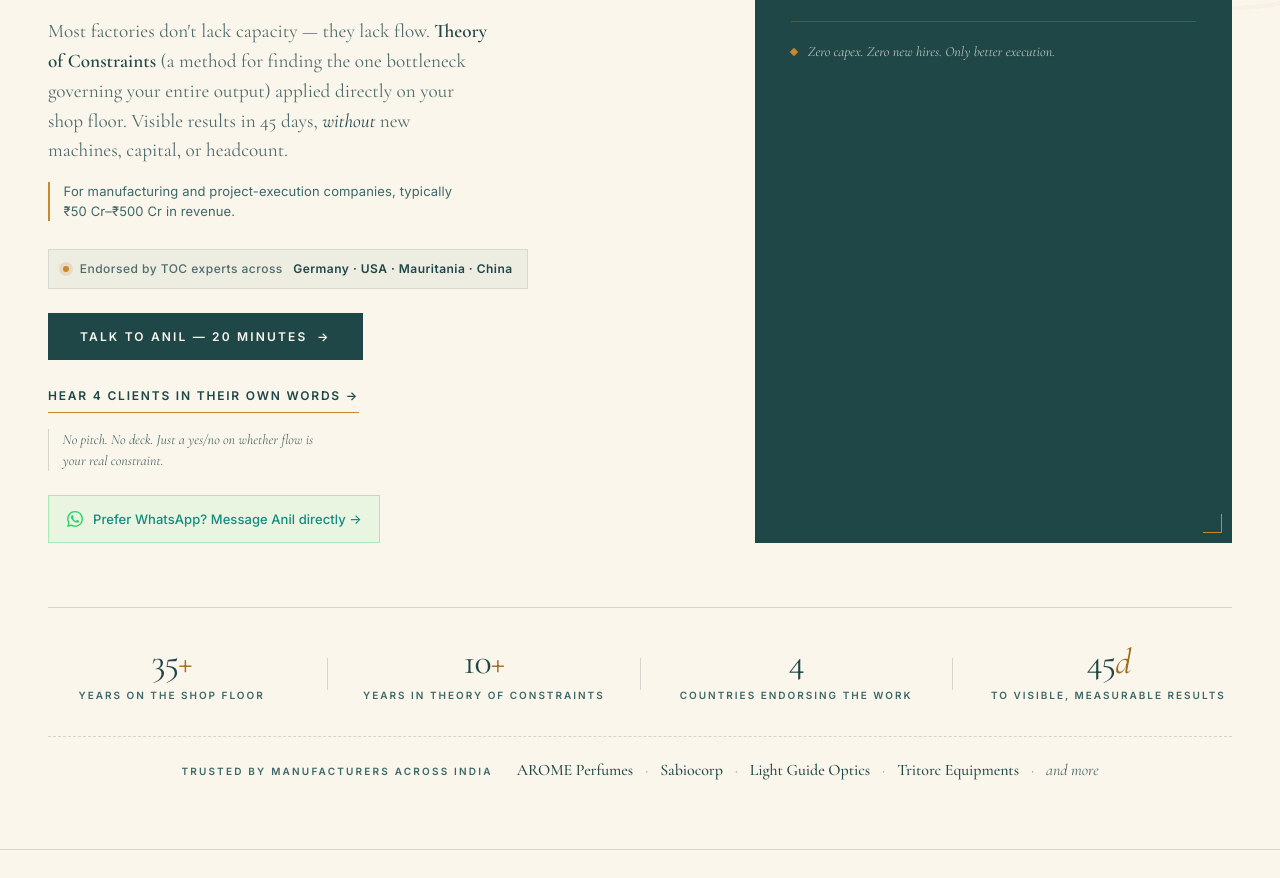
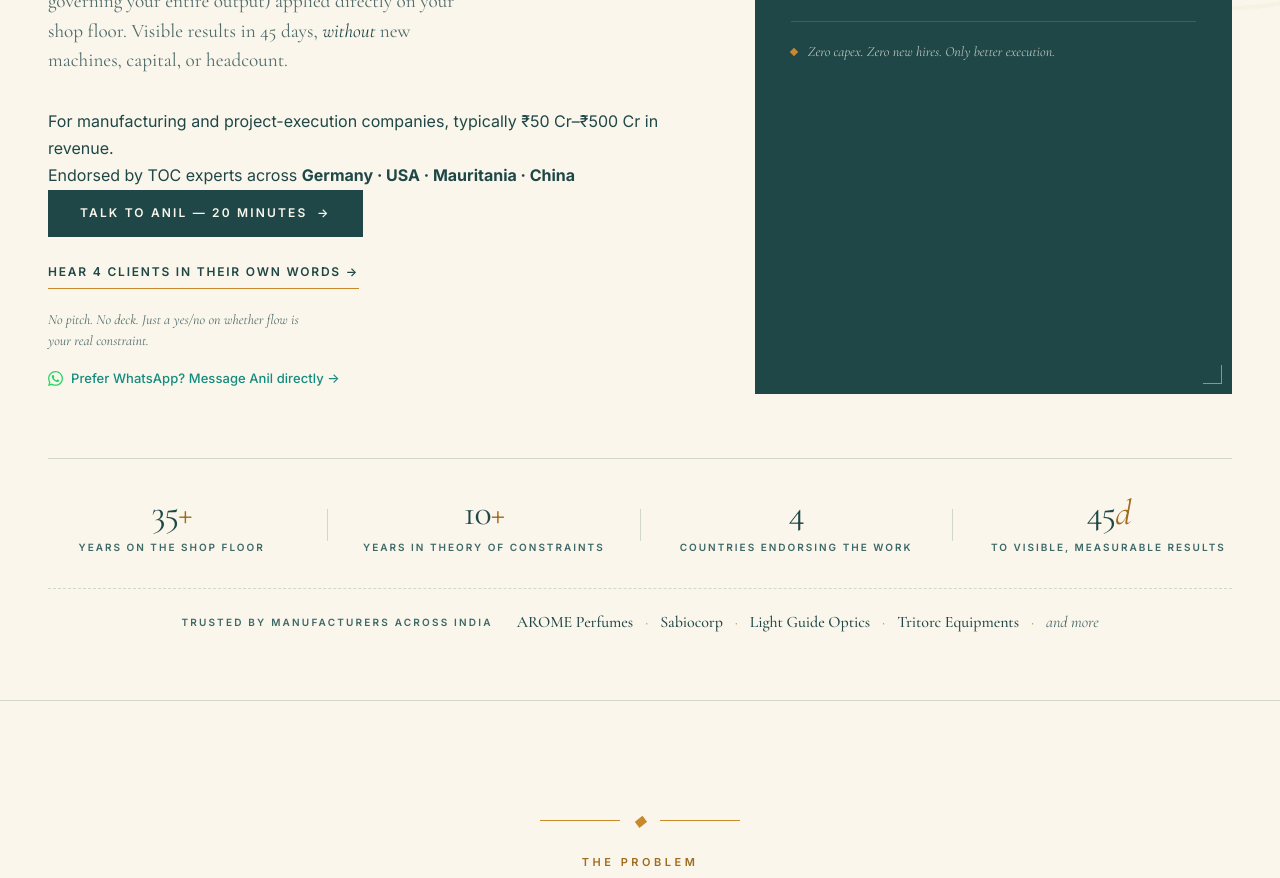
Before and after one commit to sumsur29/dosi-dosi-associates, a plain HTML site: page index.html in a window 1280 px wide. Shown: the part 503-1381 px from the top of the page. Drawn offline with nearby package versions, Linux system fonts and the light colour scheme.

Commit message:
Update styles.css

```diff
--- a/styles.css
+++ b/styles.css
@@ -401,9 +401,9 @@
 
 .hero h1 {
   font-family: var(--serif);
-  font-size: clamp(2.4rem, 5.2vw, 4.4rem);
-  font-weight: 400;
-  line-height: 1.02;
+  font-size: clamp(2.2rem, 4.5vw, 3.75rem);
+  font-weight: 400;
+  line-height: 1.05;
   letter-spacing: -0.022em;
   color: var(--teal);
   margin-bottom: 1.75rem;
@@ -420,107 +420,100 @@
   font-weight: 400;
   line-height: 1.55;
   color: var(--ink-soft);
-  margin-bottom: 1rem;
+  margin-bottom: 2rem;
   max-width: 48ch;
 }
 .hero-lede em {
   font-style: italic;
   color: var(--teal);
 }
-.hero-lede strong {
-  font-weight: 600;
-  color: var(--teal);
-  font-style: normal;
-}
-
-/* Audience qualifier — sits below lede */
-.hero-qualifier {
-  font-family: var(--sans);
-  font-size: 13px;
-  color: var(--teal-soft);
-  margin-bottom: 1.75rem;
+
+.hero-actions {
+  display: flex;
+  gap: 1.25rem;
+  align-items: center;
+  flex-wrap: wrap;
+}
+
+/* Microcopy under CTAs — single italic line, no box */
+.hero-microcopy {
+  margin-top: 1.25rem;
+  font-family: var(--serif);
+  font-style: italic;
+  font-size: 14px;
+  color: var(--ink-soft);
+  line-height: 1.5;
+  max-width: 44ch;
+}
+
+/* Meta row — combines audience qualifier + trust signal in one quiet line */
+.hero-meta-row {
+  margin-top: 1.75rem;
+  padding-top: 1.5rem;
+  border-top: 0.5px solid var(--rule);
+  display: flex;
+  align-items: center;
+  gap: 1.25rem;
+  flex-wrap: wrap;
+  font-family: var(--sans);
+  font-size: 12px;
+  color: var(--ink-soft);
   letter-spacing: 0.01em;
-  padding-left: 0.85rem;
-  border-left: 2px solid var(--ochre);
   line-height: 1.5;
-  max-width: 52ch;
-}
-
-/* Trust line — endorsements above CTAs */
-.hero-trust {
+}
+.meta-item-pill {
   display: inline-flex;
   align-items: center;
-  gap: 0.65rem;
-  font-family: var(--sans);
-  font-size: 12px;
-  font-weight: 500;
-  letter-spacing: 0.04em;
-  color: var(--ink-soft);
-  margin-bottom: 1.5rem;
-  padding: 0.55rem 0.9rem;
-  background: rgba(31, 71, 71, 0.05);
-  border: 0.5px solid rgba(31, 71, 71, 0.12);
-}
-.hero-trust strong {
-  font-weight: 600;
-  color: var(--teal);
-}
-.trust-dot {
+  gap: 0.5rem;
+}
+.meta-item-pill strong {
+  color: var(--teal);
+  font-weight: 600;
+}
+.meta-dot {
   width: 6px;
   height: 6px;
   background: var(--ochre);
   border-radius: 50%;
   flex-shrink: 0;
-  box-shadow: 0 0 0 4px rgba(201, 136, 44, 0.18);
-}
-
-.hero-actions {
-  display: flex;
-  gap: 1.25rem;
-  align-items: center;
-  flex-wrap: wrap;
-}
-
-/* Microcopy — anti-objection text under CTAs */
-.hero-microcopy {
-  margin-top: 1rem;
-  font-family: var(--serif);
-  font-style: italic;
-  font-size: 14px;
-  color: var(--ink-soft);
-  line-height: 1.5;
-  max-width: 44ch;
-  padding-left: 0.85rem;
-  border-left: 1px solid var(--rule);
-}
-
-/* WhatsApp link */
+  box-shadow: 0 0 0 4px rgba(201, 136, 44, 0.15);
+}
+.meta-divider {
+  width: 1px;
+  height: 14px;
+  background: var(--rule);
+}
+@media (max-width: 720px) {
+  .meta-divider { display: none; }
+}
+
+/* WhatsApp — simple text link with small icon, no green pill */
 .hero-whatsapp {
   display: inline-flex;
   align-items: center;
-  gap: 0.65rem;
-  margin-top: 1.5rem;
-  padding: 0.75rem 1.1rem;
-  background: rgba(37, 211, 102, 0.08);
-  border: 0.5px solid rgba(37, 211, 102, 0.35);
+  gap: 0.5rem;
+  margin-top: 1rem;
   font-family: var(--sans);
   font-size: 13px;
   font-weight: 500;
   color: #128C7E;
   text-decoration: none;
-  transition: all 0.2s ease;
+  transition: color 0.2s ease, transform 0.2s ease;
   letter-spacing: 0.005em;
 }
 .hero-whatsapp:hover {
-  background: rgba(37, 211, 102, 0.15);
-  border-color: #25D366;
+  color: #075E54;
   transform: translateX(3px);
 }
 .hero-whatsapp svg {
-  width: 16px;
-  height: 16px;
+  width: 15px;
+  height: 15px;
   fill: #25D366;
   flex-shrink: 0;
+}
+.hero-whatsapp span {
+  border-bottom: 0.5px solid rgba(18, 140, 126, 0.4);
+  padding-bottom: 1px;
 }
 
 /* HERO CARD — outcomes on right */
```
